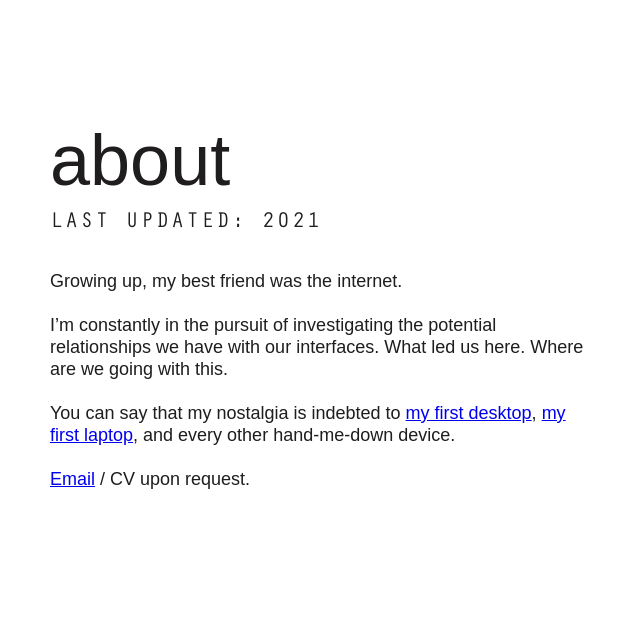
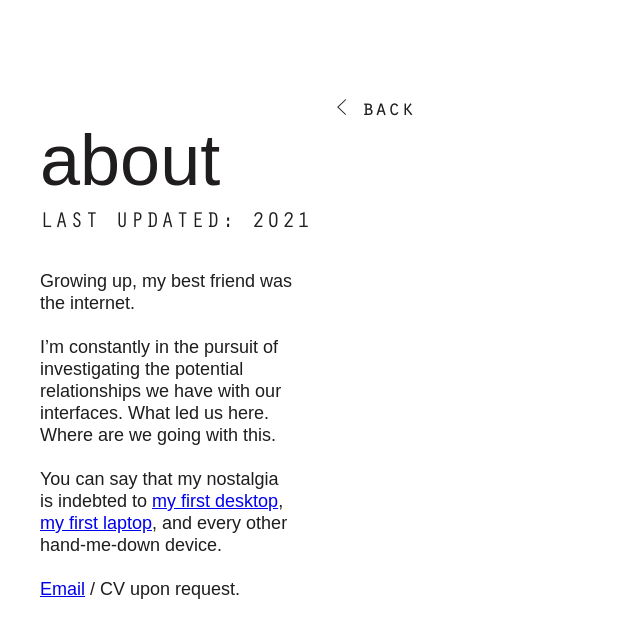
Before and after one commit to iteesy/irish_is_online, a plain HTML site: page side-a/about.html in a window 1280 px wide. Shown: the whole page, without its empty margins (0-640 px from the left). Drawn offline with nearby package versions, Linux system fonts and the light colour scheme; a script that the page names is missing.

Commit message:
Update about.html
Putting back the back button

```diff
--- a/side-a/about.html
+++ b/side-a/about.html
@@ -19,9 +19,11 @@
 </head>
 <body class="body">
   <div class="columns w-row">
-    <!--
+
     <div class="column-1 w-col w-col-6 w-col-small-small-stack">
-      <a href="../index.html" class="link-2">&lt; back</a><img src="../images/me.png" loading="lazy" width="200" alt="Toddler version of me with the classic bowlcut trying to smile for the camera, wearing the puffiest fleece jacket with mother&#x27;s orchids behind" class="image self">
+      <a href="../index.html" class="link-2">&lt; back</a>
+
+    <!-- <img src="../images/me.png" loading="lazy" width="200" alt="Toddler version of me with the classic bowlcut trying to smile for the camera, wearing the puffiest fleece jacket with mother&#x27;s orchids behind" class="image self">
     </div>
     -->
     <div class="column-2 w-col w-col-6 w-col-small-small-stack">
```
